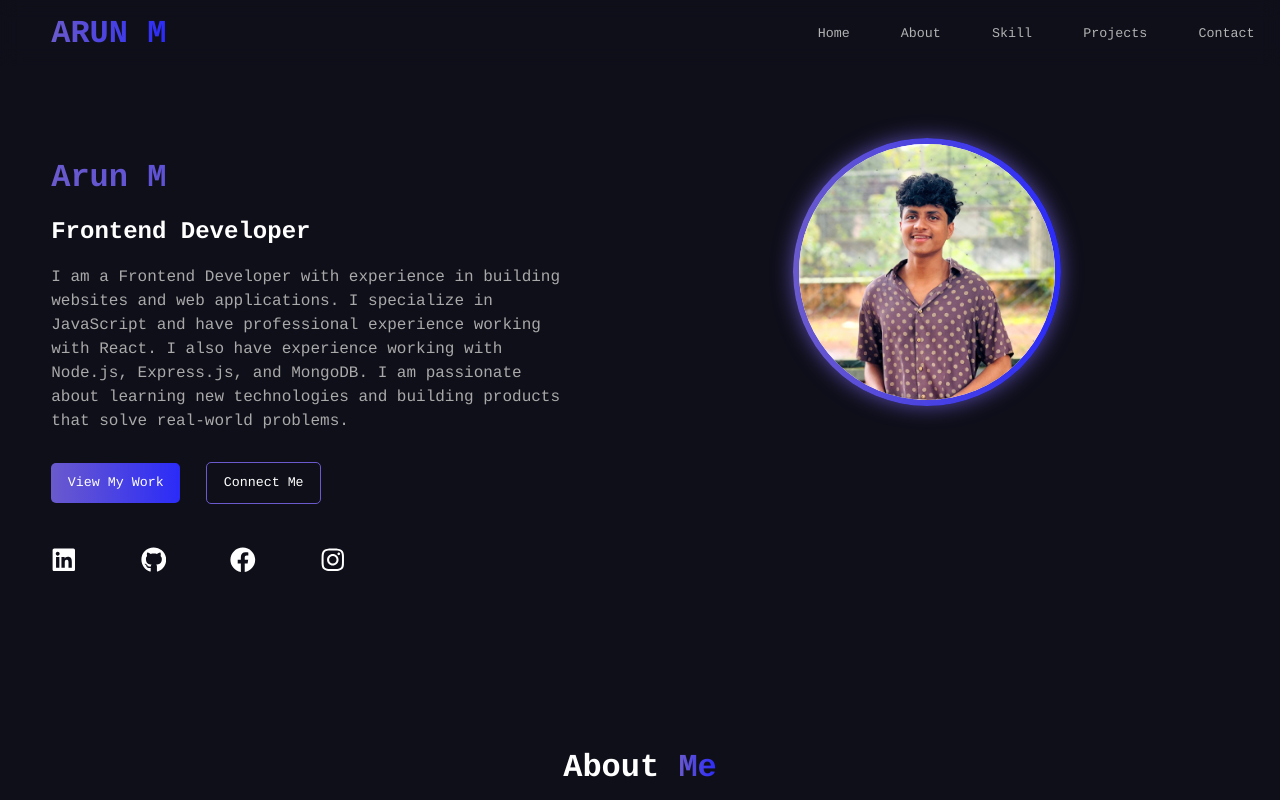
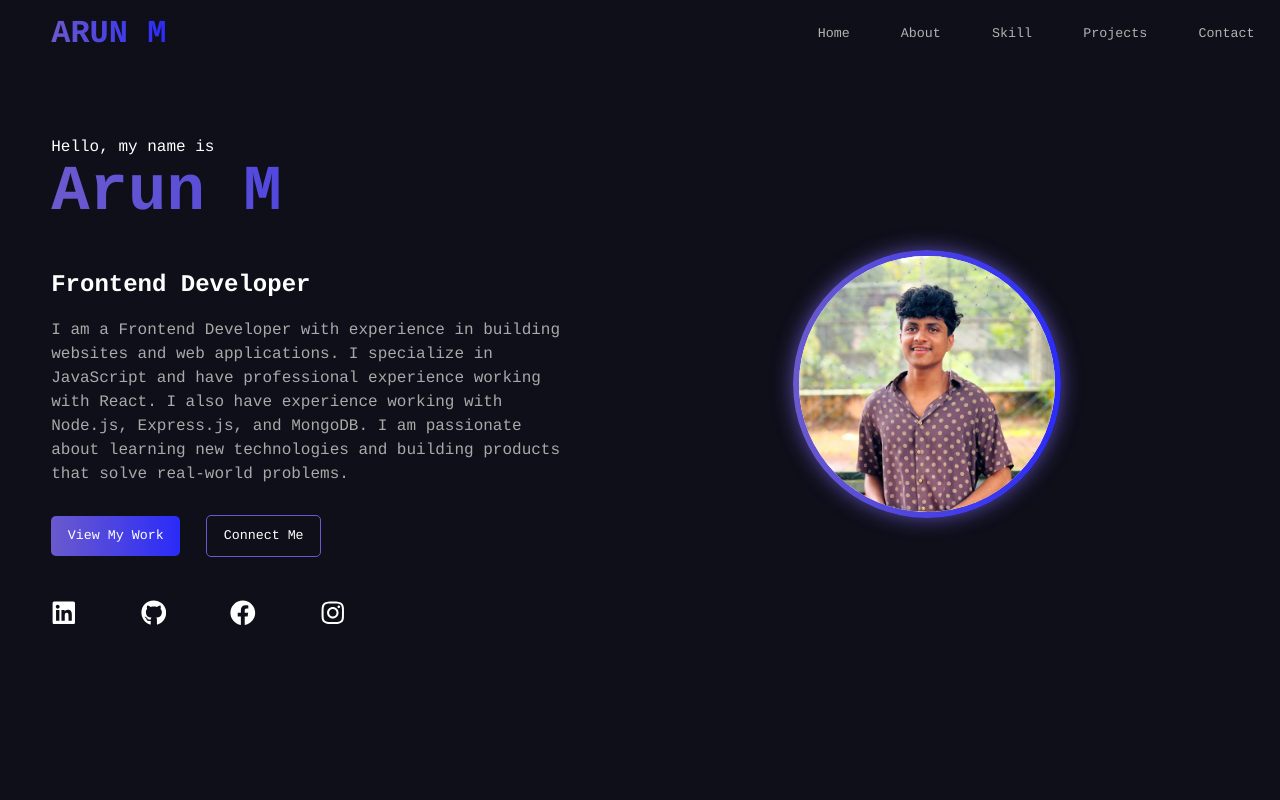
Before and after one commit to Arunitdy/portfolio-2.0, a React (Vite) app in the folder portfolio/: page / in a window 1280 px wide. Shown: the top 800 px of the page. Built offline with nearby package versions, Linux system fonts and the light colour scheme.

Commit message:
add greeting text and adjust styles in Profile component

```diff
--- a/portfolio/src/All/Profile.css
+++ b/portfolio/src/All/Profile.css
@@ -43,7 +43,12 @@
     gap: 20px;
     margin-top: 10vw;
 }
+.Hello {
+    color: white;
+}
 .Home h1 {
+    margin-top: 0px;
+    font-size: 5vw;
     background: linear-gradient(to right, #6a5acd, rgb(43, 43, 248));
     -webkit-background-clip: text;
     -webkit-text-fill-color: transparent;
@@ -146,6 +151,7 @@
 .Home_right {
     display: flex;
     justify-content: center;
+    align-items: center;
     height: auto;
 }
 
--- a/portfolio/src/All/Profile.jsx
+++ b/portfolio/src/All/Profile.jsx
@@ -39,6 +39,7 @@ export const Profile = () => {
                     </div>
                 </div>
                 <div className = "Home_left">
+                    <div className="Hello">Hello, my name is</div>
                     <h1>Arun M</h1>
                     <h2>Frontend Developer</h2>
                     <div className="Home_about">
```
